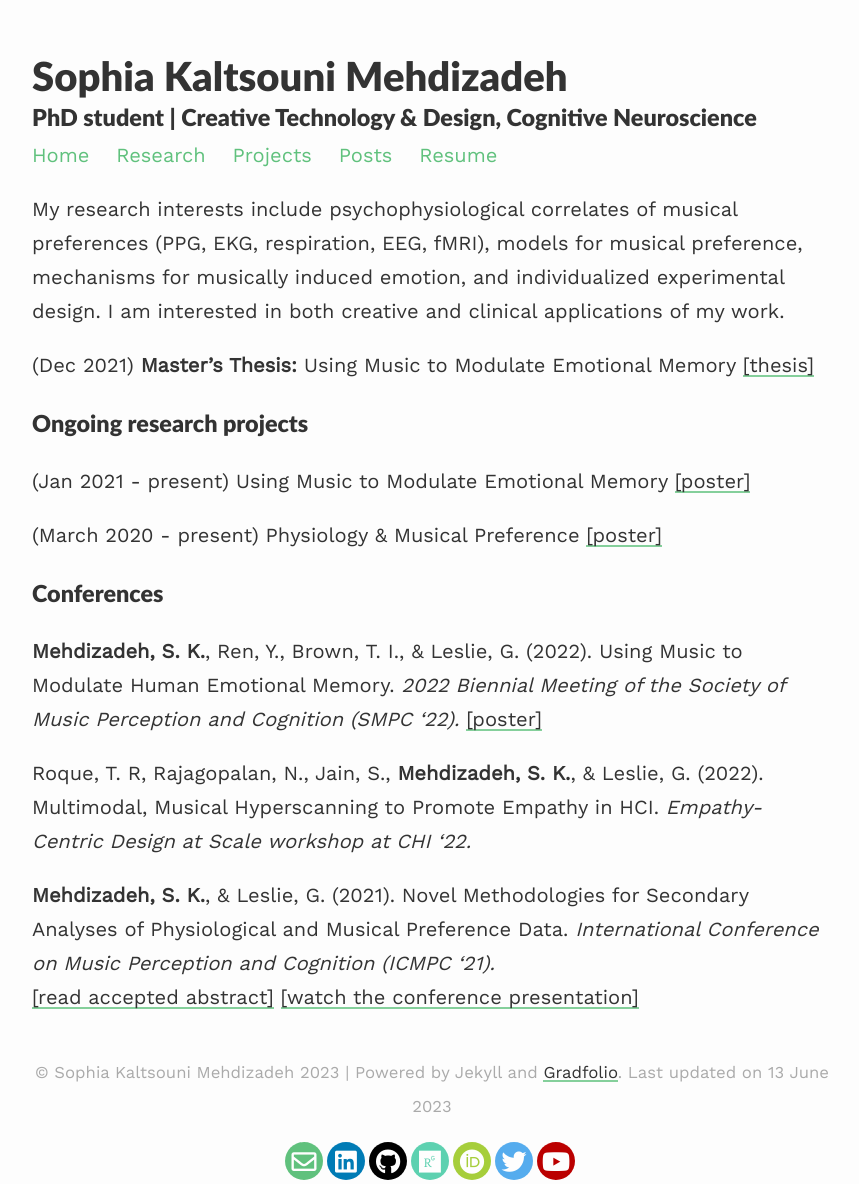
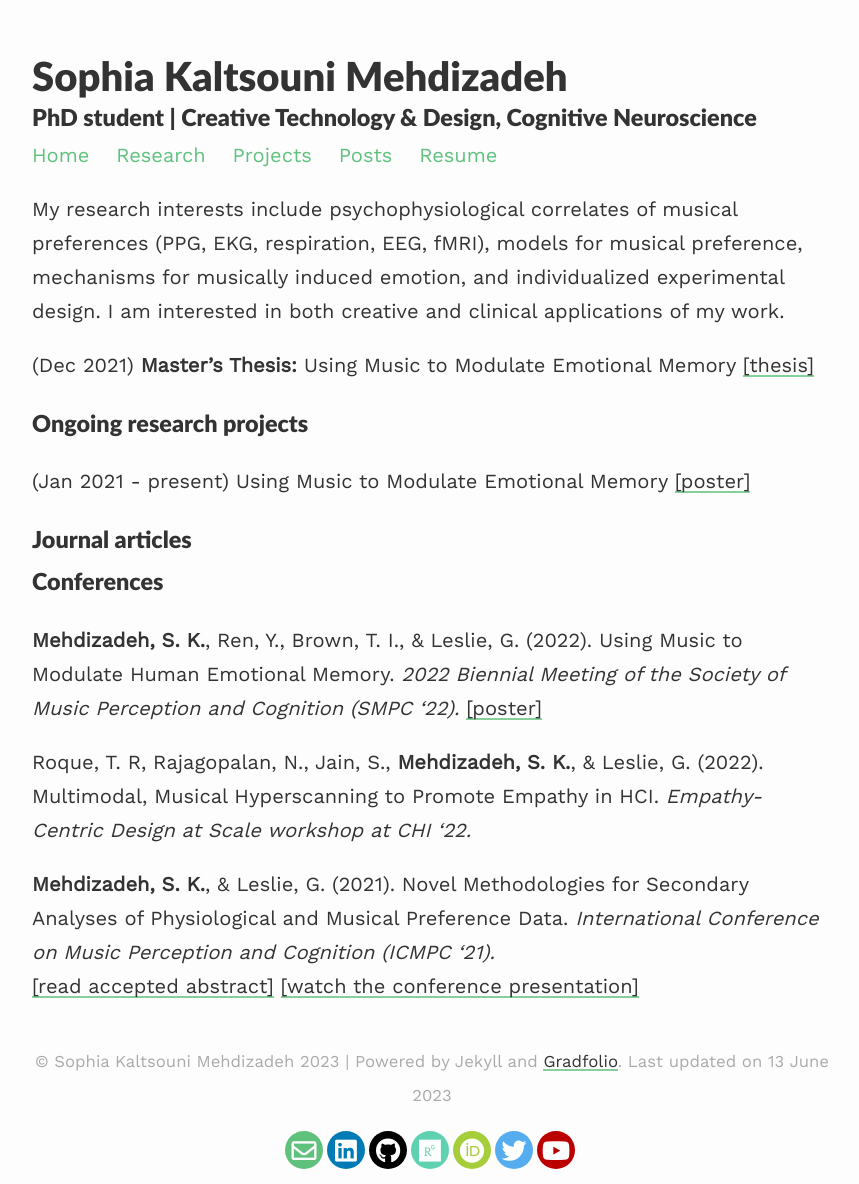
Before and after one commit to smehdizadeh/smehdizadeh.github.io, a Jekyll site: the page built from _pages/research.md, in a window 1280 px wide. Shown: the whole page, without its empty margins (208-1067 px from the left). Built offline with Jekyll 4.4.1, drawn with Linux system fonts in a browser that asks for light colours; nearby versions of some CDN libraries; some of the changed lines change nothing that is shown.

Commit message:
Update research.md

```diff
--- a/_pages/research.md
+++ b/_pages/research.md
@@ -13,9 +13,13 @@
 
 (Jan 2021 - present) Using Music to Modulate Emotional Memory [[poster]](/assets/files/Mehdizadeh_Spring2021_poster.pdf)
 
-(March 2020 - present) Physiology & Musical Preference [[poster]](/assets/files/Mehdizadeh_poster.pdf)
+### Journal articles ###
+
+[//]: # "**Mehdizadeh, S. K.**, & Leslie, G. (2023). The physiology of musical preference: A secondary analysis of the *Study Forrest* dataset. *Music Perception, 40*(5), 393-407. https://doi.org/10.1525/MP.2023.40.5.393)"
 
 ### Conferences ###
+
+[//]: # "**Mehdizadeh, S. K.**, Cutrell, E., Winters, R. M., Djuric, N., Cheng, Y., Tashev, I. J., & Wang, Y. T. (2023). EEG and Eye-Tracking Error-Related Responses During Predictive Text Interactions: A BCI Case Study. *2023 45th Annual International Conference of the IEEE Engineering in Medicine & Biology Society (EMBC '23).*"
 
 **Mehdizadeh, S. K.**, Ren, Y., Brown, T. I., & Leslie, G. (2022). Using Music to Modulate Human Emotional Memory. *2022 Biennial Meeting of the Society of Music Perception and Cognition (SMPC '22).* [[poster]](/assets/files/SMPC_2022.pdf)
 
```
